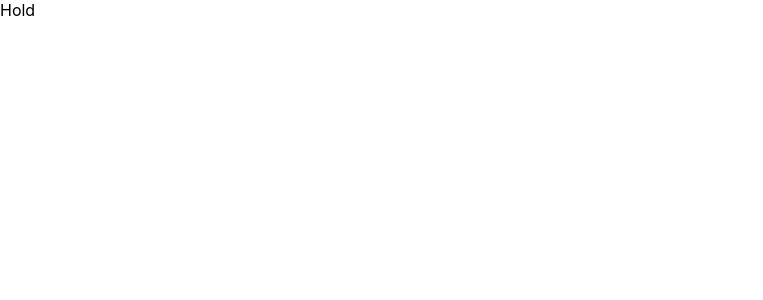
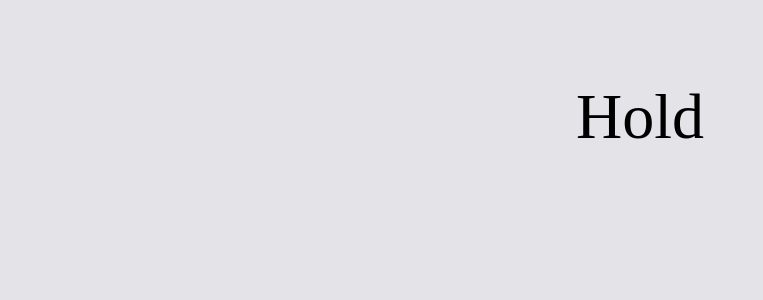
Before and after one commit to joejknowles/timethings, a React (Create React App) app: page / in a window 1280 px wide. Shown: the top 300 px of the page, without its empty margins (0-763 px from the left). Built offline with nearby package versions, Linux system fonts and the light colour scheme.

Commit message:
Add some styles

```diff
--- a/package.json
+++ b/package.json
@@ -8,7 +8,8 @@
     "@testing-library/user-event": "^7.1.2",
     "react": "^16.13.1",
     "react-dom": "^16.13.1",
-    "react-scripts": "3.4.1"
+    "react-scripts": "3.4.1",
+    "styled-components": "^5.1.1"
   },
   "scripts": {
     "start": "react-scripts start",
--- a/src/App.js
+++ b/src/App.js
@@ -1,5 +1,15 @@
 import React, { useState, useEffect } from 'react';
 import './App.css';
+import styled, { createGlobalStyle } from "styled-components";
+
+const StyleBody = createGlobalStyle`
+  body, #root, html {
+    height: 100%;
+    margin: 0;
+    font-family: work sans;
+    font-size: 16px;
+  }
+`;
 
 const boxBreathing = [
   { name: "Breathe in" },
@@ -15,6 +25,14 @@ const incrementTo = (value, max) => {
   return value + 1;
 };
 
+const Step = styled.div`
+  font-size: 4rem;
+  text-align: center;
+  padding-top: 10vh;
+  height: 90vh;
+  background-color: hsl(240, 10%, 90%);
+`;
+
 const App = () => {
   const [stepIndex, setStepIndex] = useState(0);
   const step = boxBreathing[stepIndex];
@@ -25,9 +43,10 @@ const App = () => {
     }, 4000)
   }, [])
   return (
-    <div>
+    <Step>
+      <StyleBody/>
       { step.name }
-    </div>
+    </Step>
   );
 }
 
```
Also changed, not shown: 1 other file (tests, documents, lock files or other folders).
